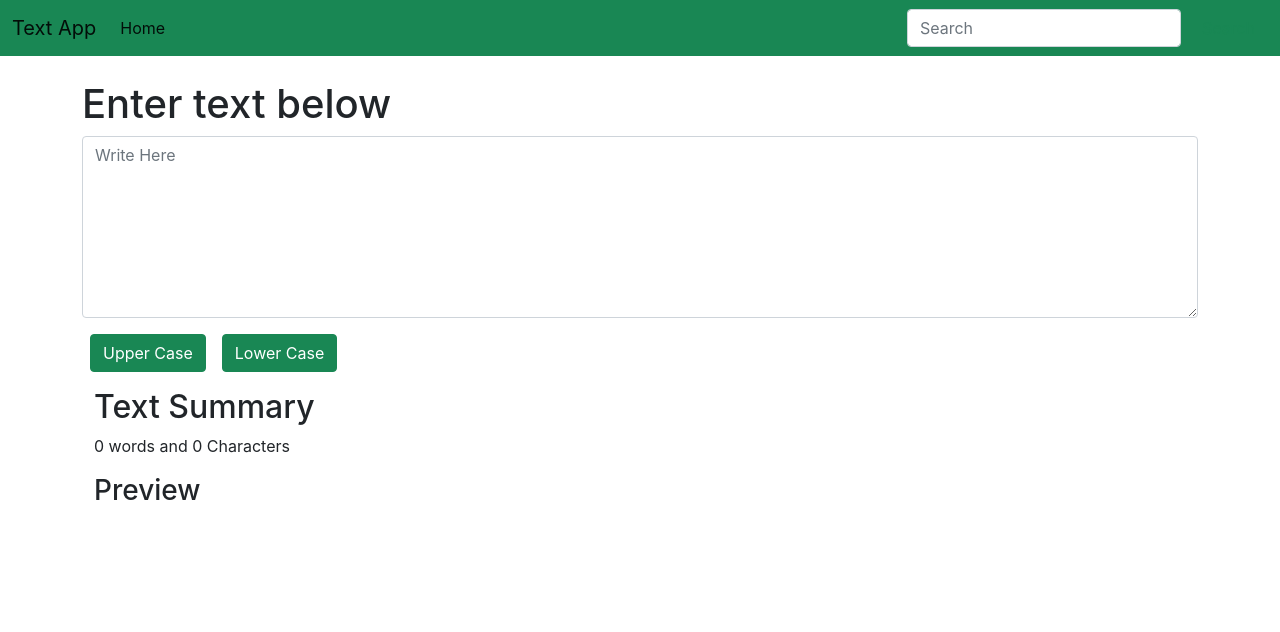
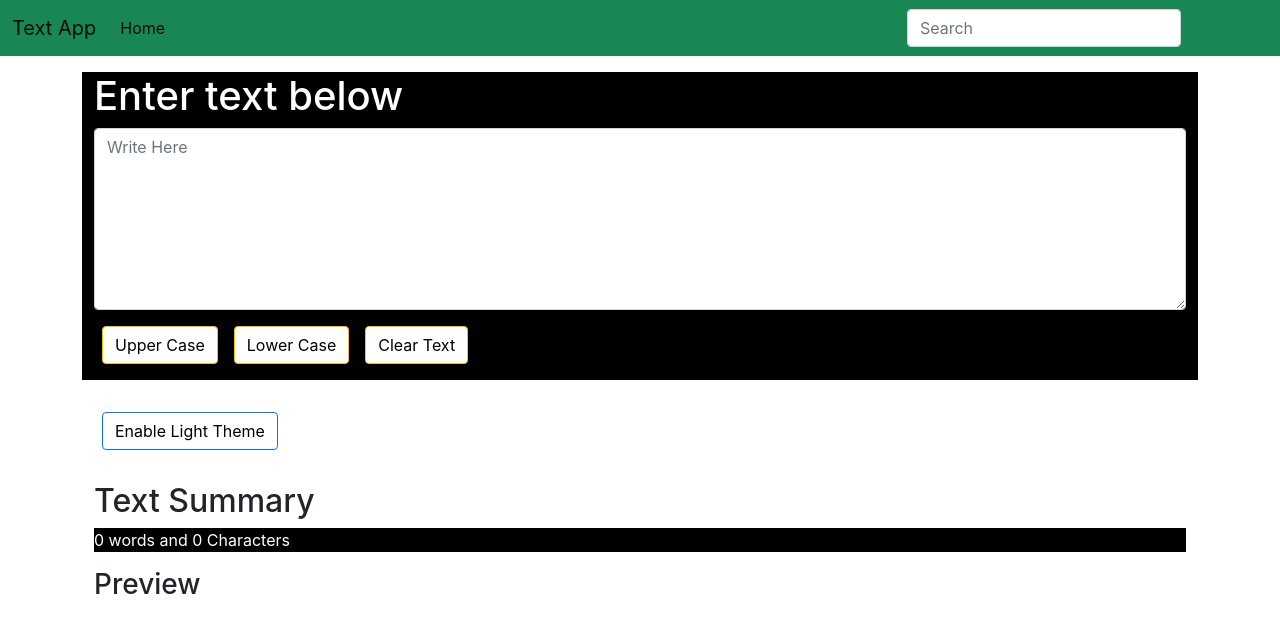
Before and after one commit to rahul-arakka/React_course, a React (Create React App) app: page / in a window 1280 px wide. Shown: the top 632 px of the page. Built offline with nearby package versions, Linux system fonts and the light colour scheme.

Commit message:
Enabled Theme Change Option

```diff
--- a/src/components/Textform.js
+++ b/src/components/Textform.js
@@ -3,37 +3,111 @@ import React, { useState } from "react";
 
 export default function Textform(props) {
   // All function must be defined/Declared Here above 'return'
-    let changeTextUpperCase = ()=>{
-        console.log('Change Text');
+
+  // let themeStyle = {
+  //   color: 'white',
+  //   backgroundColor: 'black'
+  // }
+
+  let changeTextUpperCase = () => {
+    console.log("Change Text");
     let newtext = text.toUpperCase();
     setText(newtext);
-    }
-    let changeTextLowerCase = ()=>{
-        console.log('Change Text');
+  };
+  let changeTextLowerCase = () => {
+    console.log("Change Text");
     let newtext = text.toLowerCase();
     setText(newtext);
+  };
+  let clearText = () => {
+    let newtext = "";
+    setText(newtext);
+  };
+
+  let changeTheme = ()=>{
+    console.log('Theme changed');
+    if(themeStyle.color === 'white'){
+      setStyle({
+        color: 'black',
+        backgroundColor: 'white'
+      })
+      setBtnStyle({
+        color: 'white',
+        backgroundColor: 'black'
+      })
+      setBtnText("Enable Dark Theme");
+    }else{
+      setStyle({
+        color: 'white',
+        backgroundColor: 'black'
+      })
+      setBtnStyle({
+        color: 'black',
+        backgroundColor: 'white'
+      })
+      setBtnText("Enable Light Theme");
     }
-    let onChangeHandler = (event)=>{
+  }
+
+  let onChangeHandler = (event) => {
     console.log("Clicked OnChange" + text);
     setText(event.target.value);
-    }
+  };
 
   const [text, setText] = useState("");
+  const [btnText, setBtnText] = useState("Enable Light Theme");
+  const [themeStyle, setStyle] = useState({
+    color: 'white',
+    backgroundColor: 'black'
+  })
+  const [btnStyle, setBtnStyle] = useState({
+    color: 'black',
+    backgroundColor: 'white'
+  })
+  // const[color, setcolor] = useState({color:"red"})
   return (
     <>
-    <divm className="container">
+      <div className="container my-3" style={themeStyle}>
         <h1>{props.heading}</h1>
         {/* onChange is a handler and is important in react when we uses 'state' variable(here 'text') & we/user gives input to make it able to type in input field */}
-      <textarea className="form-control" placeholder="Write Here" value={text} onChange={onChangeHandler} id="Box" rows="7"></textarea>
-      <button className="btn btn-success my-3 mx-2" onClick={changeTextUpperCase}>Upper Case</button>
-      <button className="btn btn-success my-3 mx-2" onClick={changeTextLowerCase}>Lower Case</button>
-    </divm>
+        <textarea
+          className="form-control"
+          placeholder="Write Here"
+          value={text}
+          onChange={onChangeHandler}
+          id="Box"
+          rows="7"
+        ></textarea>
+        <button
+          className="btn btn-warning my-3 mx-2" style={btnStyle}
+          onClick={changeTextUpperCase}
+        >
+          Upper Case
+        </button>
+        <button
+          className="btn btn-warning my-3 mx-2" style={btnStyle}
+          onClick={changeTextLowerCase}
+        >
+          Lower Case
+        </button>
+        <button className="btn btn-warning my-3 mx-2" style={btnStyle} onClick={clearText}>
+          Clear Text
+        </button>
+      </div><div className="container">
 
-    <div className="container">
+        <button className="btn btn-primary my-3 mx-2" style={btnStyle} onClick={changeTheme}>
+          {btnText}
+        </button>
+      </div>
+
+      <div className="container my-3" >
         <h2>Text Summary</h2>
-        <p>{text.length === 0 ? 0 : text.split(" ").length} words and {text.length} Characters</p>
+        <p style={themeStyle}>
+          {text.length === 0 ? 0 : text.split(" ").length} words and{" "}
+          {text.length} Characters
+        </p>
         <h3>Preview</h3>
-        <p>{text}</p>
+        <p style={themeStyle}>{text}</p>
       </div>
     </>
   );
```
Lines whose indentation alone changed are shown as unchanged.
